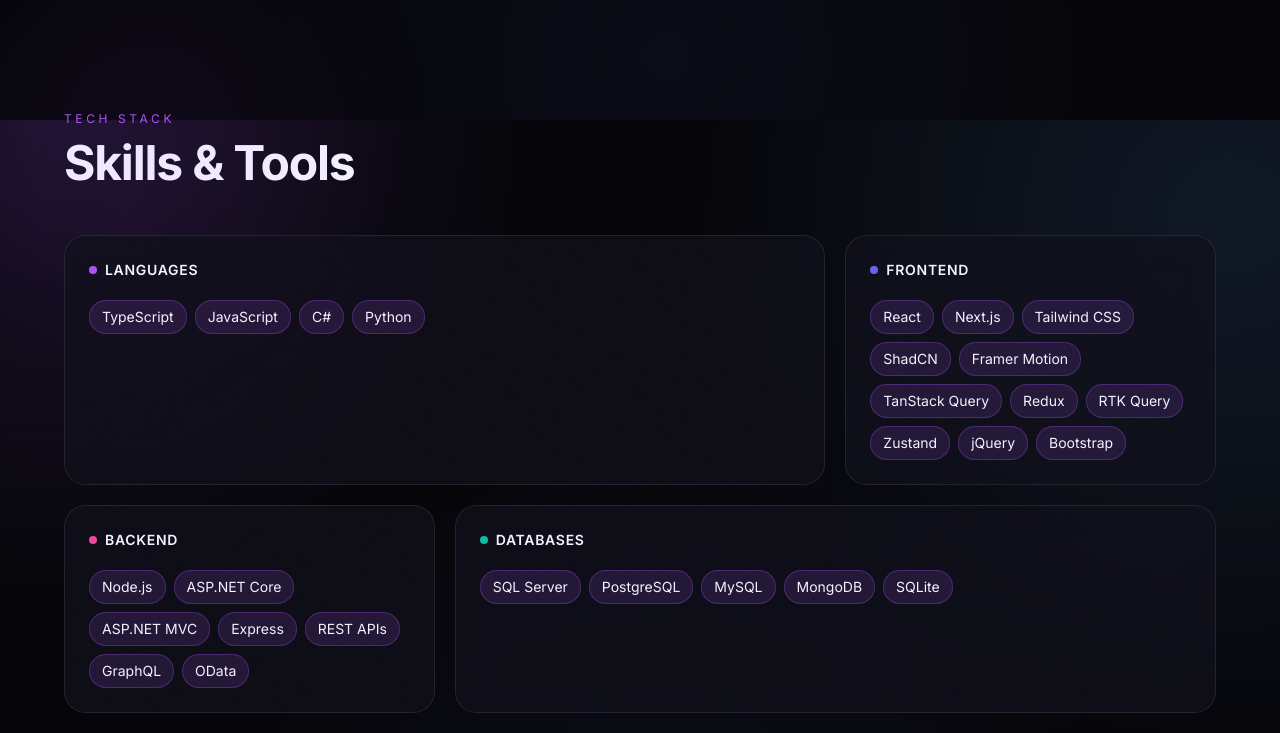
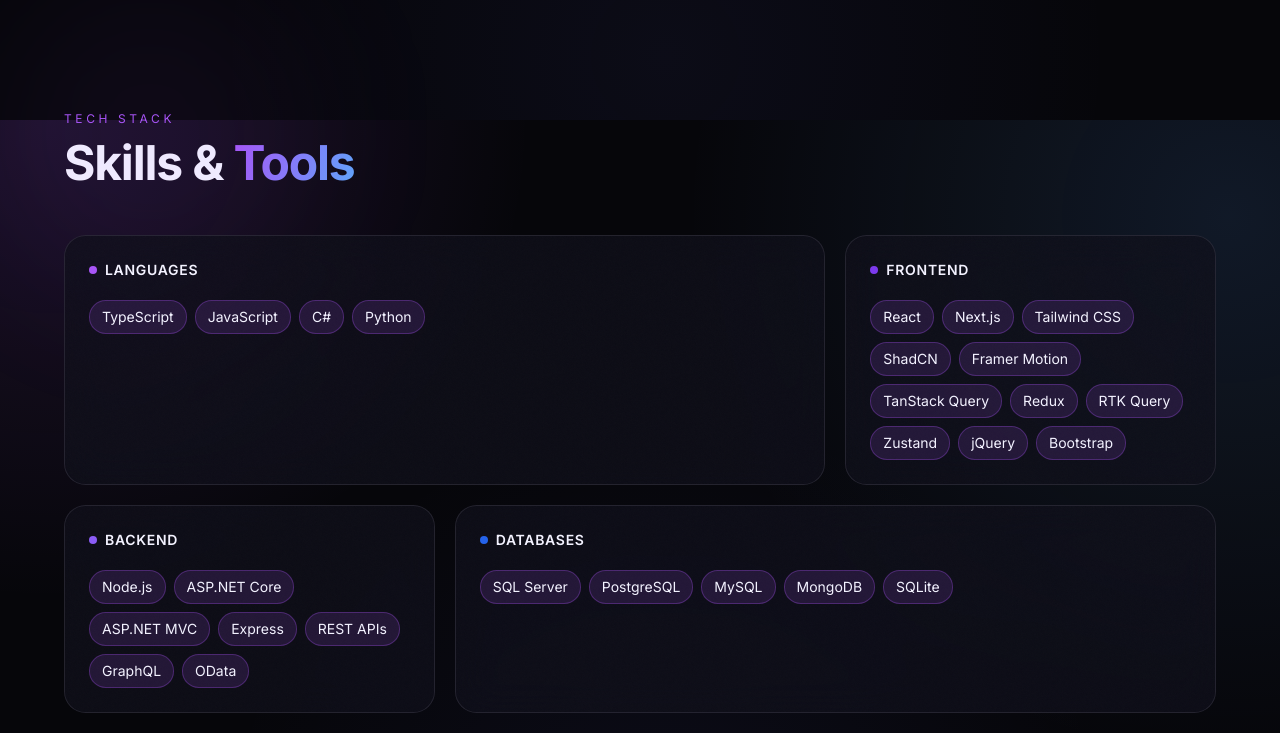
Before and after one commit to NOBERT167/my-portfolio, a Next.js app: page / in a window 1280 px wide. Shown: the part 4680-5413 px from the top of the page. Built offline with nearby package versions, Linux system fonts and the light colour scheme.

Commit message:
update: components/skills.tsx

```diff
--- a/components/skills.tsx
+++ b/components/skills.tsx
@@ -5,13 +5,13 @@
 
 const categoryMap: Record<string, { label: string; color: string }> = {
   language: { label: "Languages", color: "#a855f7" },
-  frontend: { label: "Frontend", color: "#6366f1" },
-  backend: { label: "Backend", color: "#ec4899" },
-  tools: { label: "Tools", color: "#f59e0b" },
-  testing: { label: "Testing", color: "#10b981" },
+  frontend: { label: "Frontend", color: "#7c3aed" },
+  backend: { label: "Backend", color: "#8b5cf6" },
+  tools: { label: "Tools", color: "#6366f1" },
+  testing: { label: "Testing", color: "#4f46e5" },
   cloud: { label: "Cloud", color: "#3b82f6" },
-  database: { label: "Databases", color: "#14b8a6" },
-  devops: { label: "DevOps", color: "#f97316" },
+  database: { label: "Databases", color: "#2563eb" },
+  devops: { label: "DevOps", color: "#60a5fa" },
 };
 
 export function Skills() {
@@ -22,7 +22,7 @@
   }, {});
 
   return (
-    <section id="skills" className="relative scroll-mt-24 px-5 py-24 sm:px-8 md:py-32">
+    <section id="skills" className="relative px-5 py-24 sm:px-8 md:py-32">
       <div
         className="gradient-orb left-0 top-0 h-[300px] w-[300px] bg-[var(--neon-muted)]"
         aria-hidden="true"
@@ -30,7 +30,7 @@
 
       <div className="mx-auto max-w-6xl">
         <motion.div
-          initial={{ opacity: 0, y: 30 }}
+          initial={{ y: 30 }}
           whileInView={{ opacity: 1, y: 0 }}
           viewport={{ once: true }}
           transition={{ duration: 0.6 }}
@@ -39,7 +39,7 @@
             Tech stack
           </p>
           <h2 className="text-3xl md:text-5xl font-bold tracking-tight mb-12">
-            Skills & Tools
+            Skills &amp; <span className="gradient-text">Tools</span>
           </h2>
         </motion.div>
 
@@ -55,7 +55,7 @@
                 className={`glass-card noise spotlight-card rounded-2xl p-6 ${
                   span === 2 ? "md:col-span-2" : "md:col-span-1"
                 }`}
-                initial={{ opacity: 0, y: 30 }}
+                initial={{ y: 30 }}
                 whileInView={{ opacity: 1, y: 0 }}
                 viewport={{ once: true }}
                 transition={{ delay: groupIdx * 0.1, duration: 0.5 }}
@@ -86,7 +86,7 @@
                       <motion.span
                         key={skill.name}
                         className="px-3 py-1.5 text-sm rounded-xl border border-(--neon)/30 bg-(--neon-muted) text-foreground hover:bg-(--neon)/20 hover:border-(--neon)/60 hover:text-(--neon) hover:shadow-[0_0_12px_var(--neon-muted)] transition-all duration-300 cursor-default"
-                        initial={{ opacity: 0, scale: 0.8 }}
+                        initial={{ scale: 0.8 }}
                         whileInView={{ opacity: 1, scale: 1 }}
                         viewport={{ once: true }}
                         transition={{
```
